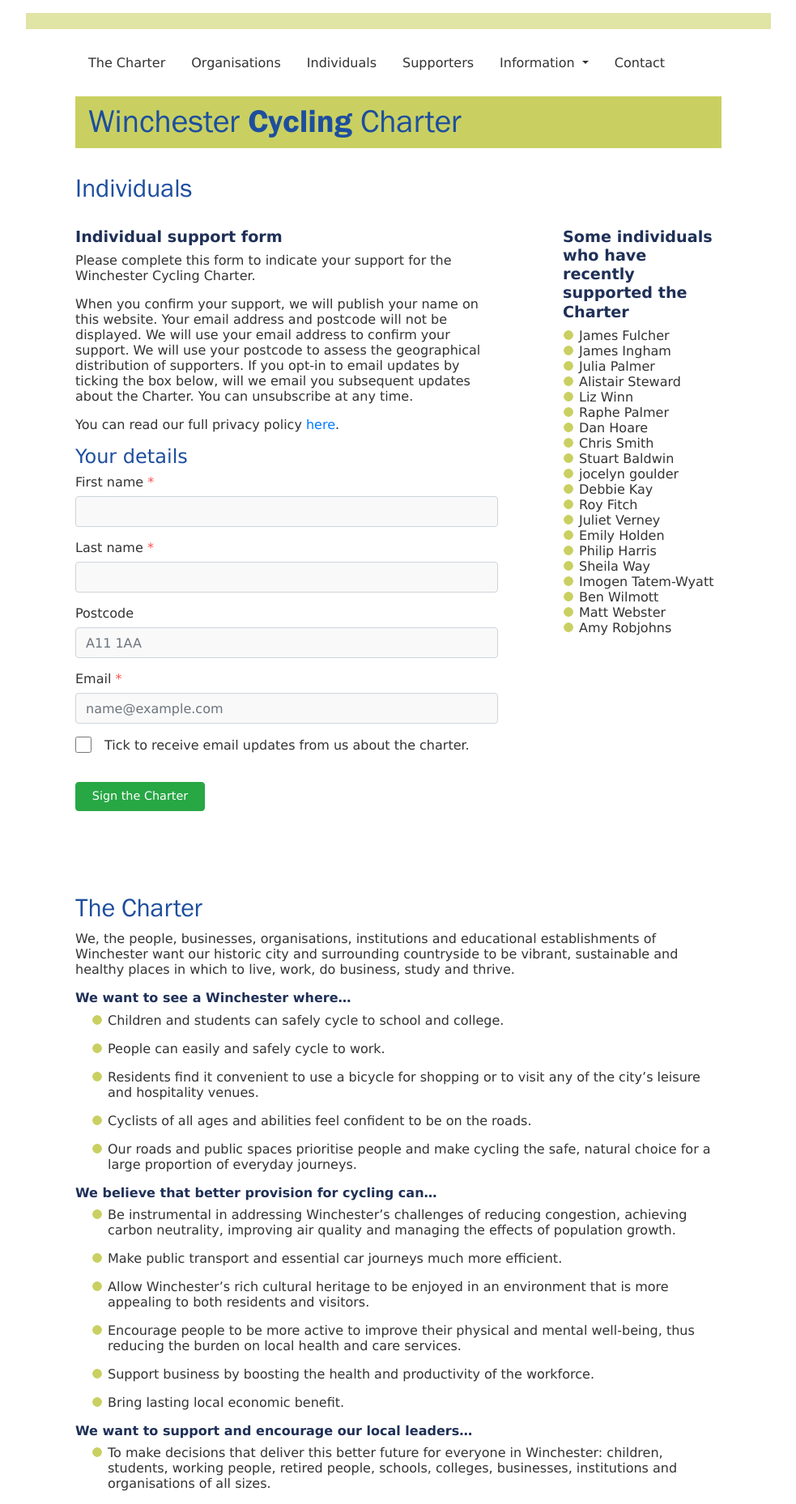
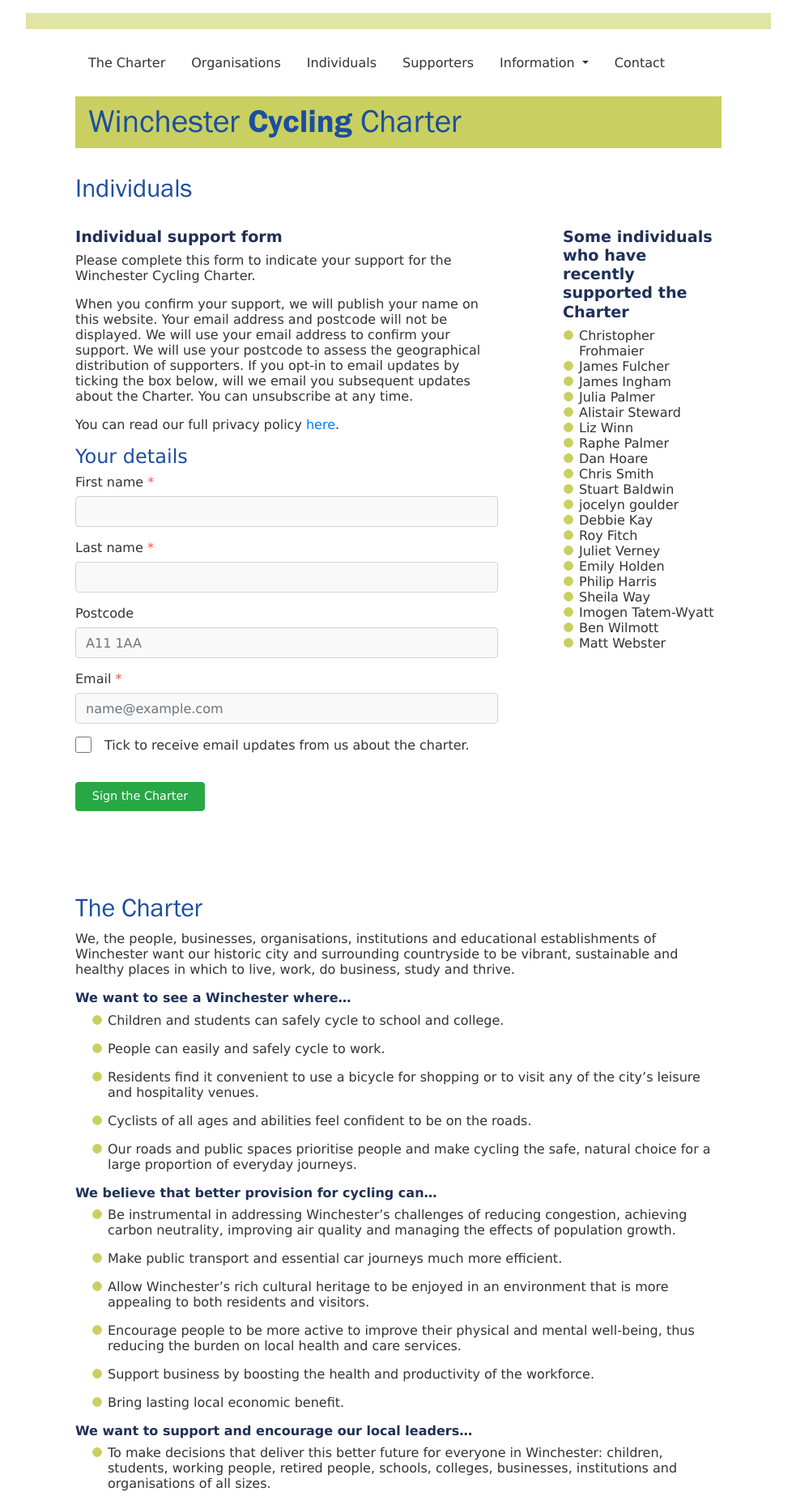
Before and after one commit to winchestercyclingcharter/winchestercyclingcharter.github.io, a Jekyll site: the page built from ind-page.md, in a window 1280 px wide. Shown: the whole page at 81% size, without its empty margins (148-1131 px from the left). Built offline with Jekyll 4.4.1, drawn with Linux system fonts in a browser that asks for light colours; nearby versions of some CDN libraries.

Commit message:
Update people.yml

```diff
--- a/_data/people.yml
+++ b/_data/people.yml
@@ -840,3 +840,4 @@ people:
 - { lastname: Palmer, firstname: Julia, dt: 20230309-191409-150683 }
 - { lastname: Ingham, firstname: James , dt: 20230709-141925-456666 }
 - { lastname: Fulcher, firstname: James, dt: 20230715-184751-782306 }
+- { lastname: Frohmaier, firstname: Christopher, dt: 20230722-062429-977252 }
```
